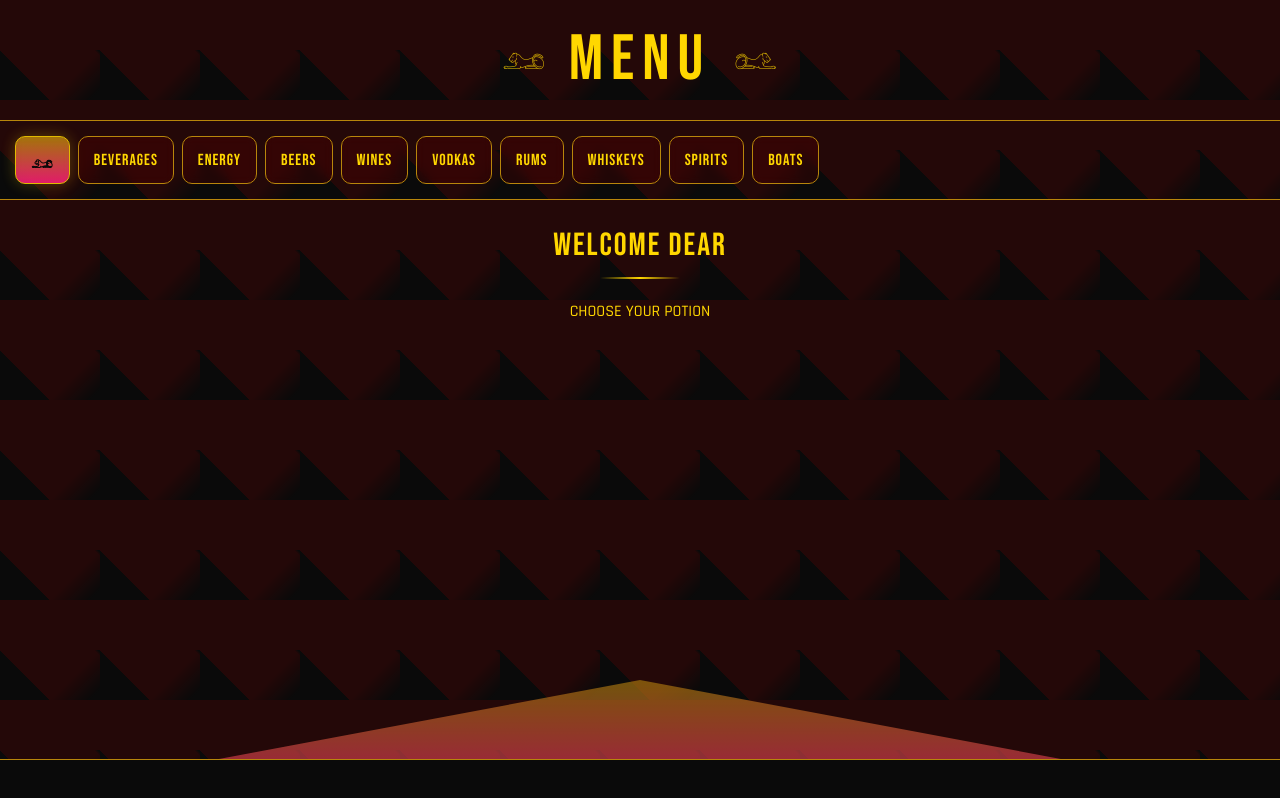
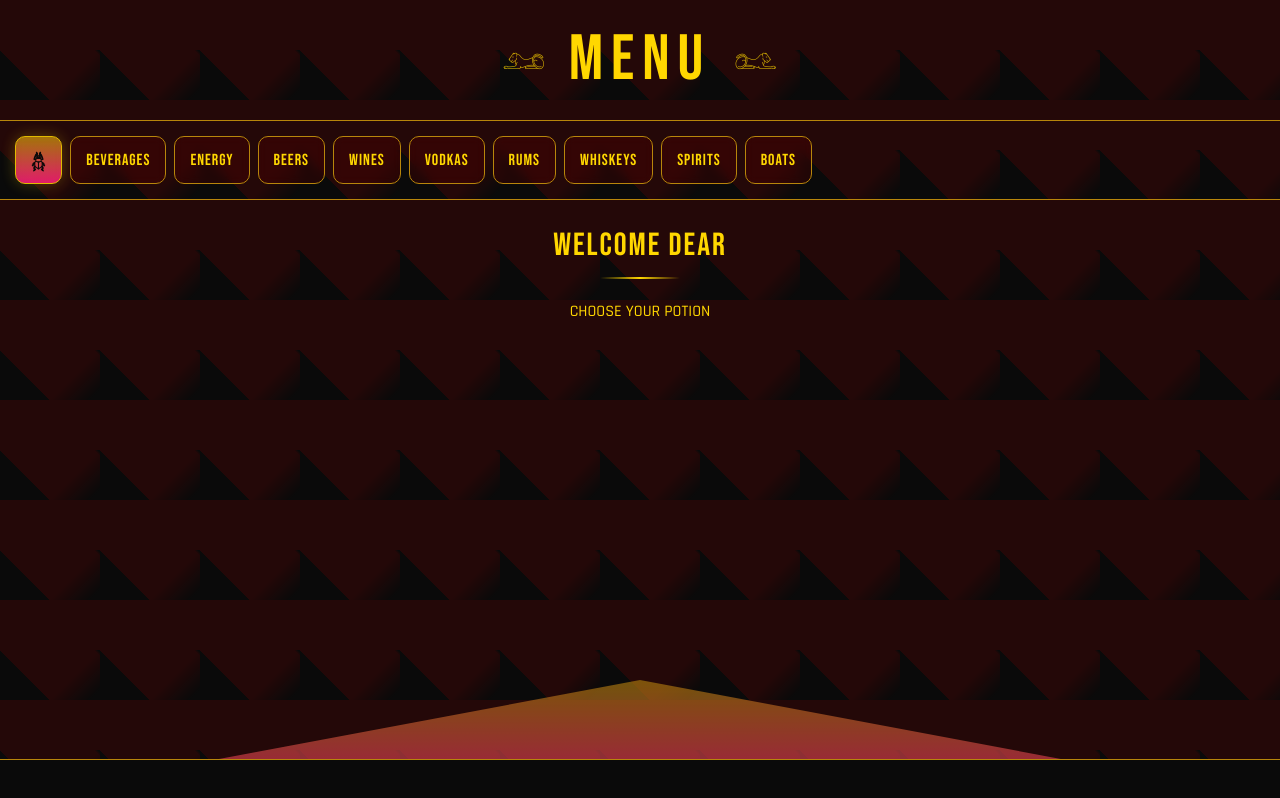
Before and after one commit to nadinski/bar, a plain HTML site: page index.html in a window 1280 px wide. Drawn offline with Linux system fonts and the light colour scheme.

Commit message:
Update index.html

```diff
--- a/index.html
+++ b/index.html
@@ -309,7 +309,7 @@
     <div class="logo">MENU</div>
 
     <div class="categories">
-        <button class="category-btn active" data-category="pricelist">𓃭</button>
+        <button class="category-btn active" data-category="pricelist">𓆣</button>
         <button class="category-btn" data-category="beverages">Beverages</button>
         <button class="category-btn" data-category="energy">Energy</button>
         <button class="category-btn" data-category="beers">Beers</button>
```
